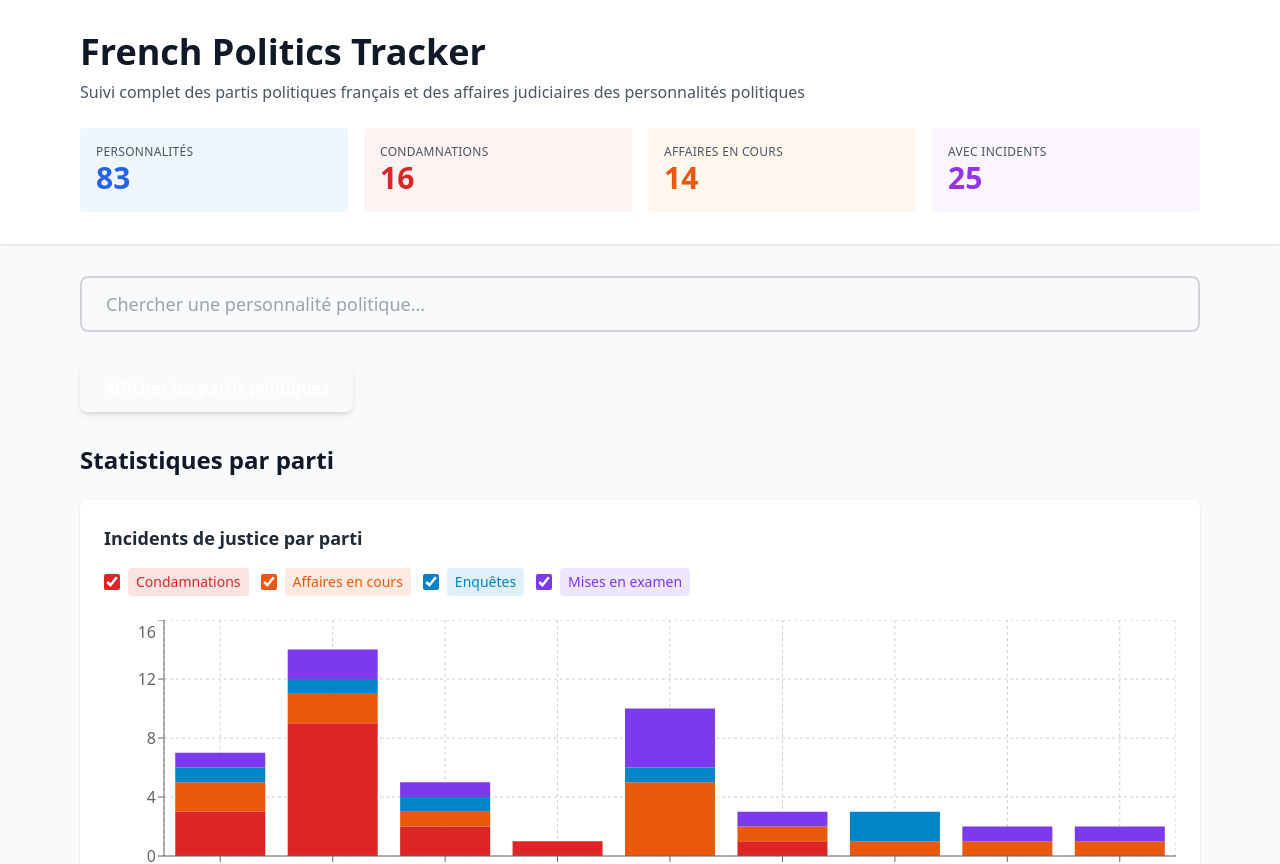
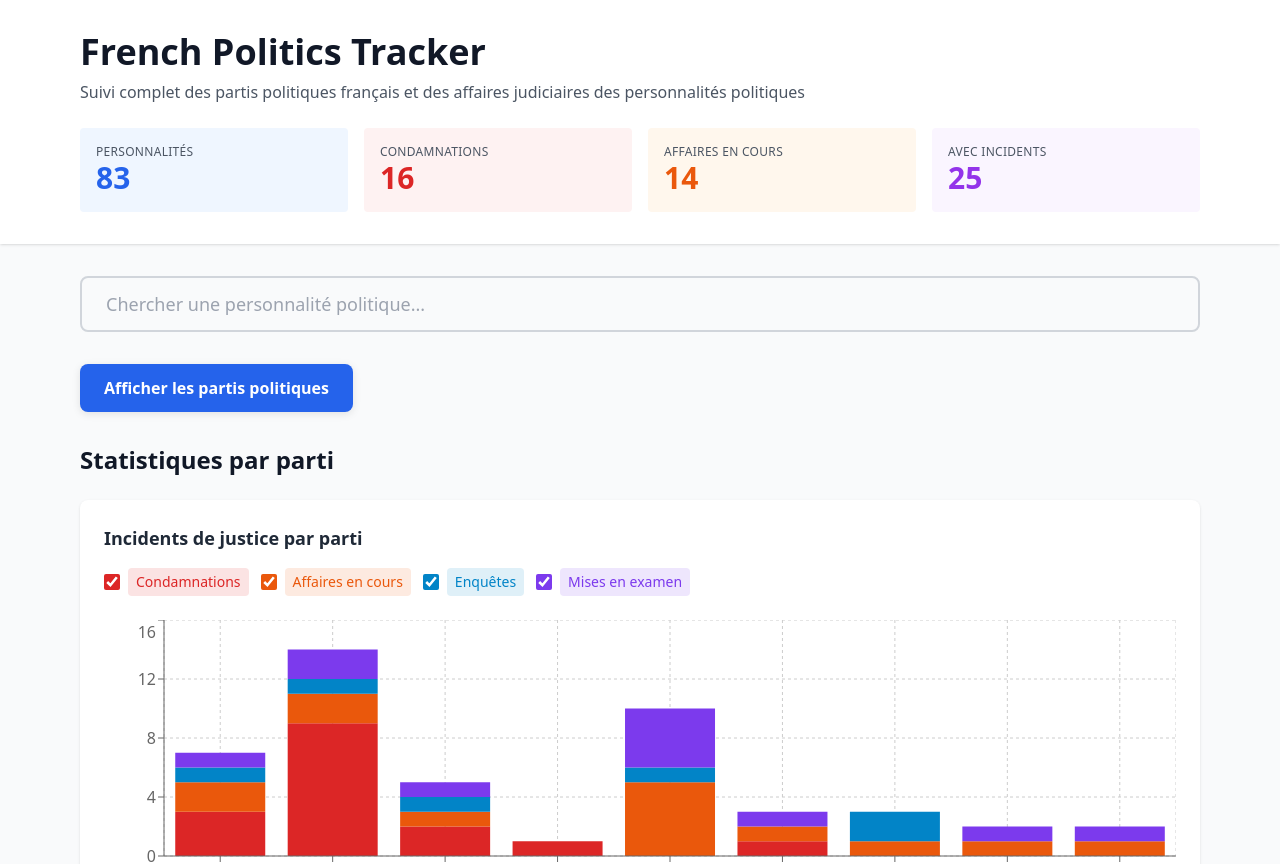
Before and after one commit to bennetradim-code/frenchpolitics, a React (Vite) app: page / in a window 1280 px wide. Shown: the top 864 px of the page. Built offline with nearby package versions, Linux system fonts and the light colour scheme.

Commit message:
fix: replace button tailwind with inline CSS to fix visibility issue

```diff
--- a/src/App.jsx
+++ b/src/App.jsx
@@ -89,7 +89,20 @@ function HomePage() {
         <div className="mb-8">
           <button
             onClick={() => setShowParties(!showParties)}
-            className="bg-gradient-to-r from-blue-500 to-indigo-600 hover:from-blue-600 hover:to-indigo-700 text-white font-bold py-3 px-6 rounded-lg transition shadow-md"
+            style={{
+              backgroundColor: '#2563eb',
+              color: '#ffffff',
+              padding: '12px 24px',
+              borderRadius: '8px',
+              border: 'none',
+              fontWeight: 'bold',
+              fontSize: '16px',
+              cursor: 'pointer',
+              boxShadow: '0 2px 8px rgba(0,0,0,0.1)',
+              transition: 'background-color 0.2s'
+            }}
+            onMouseEnter={(e) => e.target.style.backgroundColor = '#1d4ed8'}
+            onMouseLeave={(e) => e.target.style.backgroundColor = '#2563eb'}
           >
             {showParties ? 'Masquer les partis politiques' : 'Afficher les partis politiques'}
           </button>
```
Also changed, not shown: 1 other file (tests, documents, lock files or other folders).
